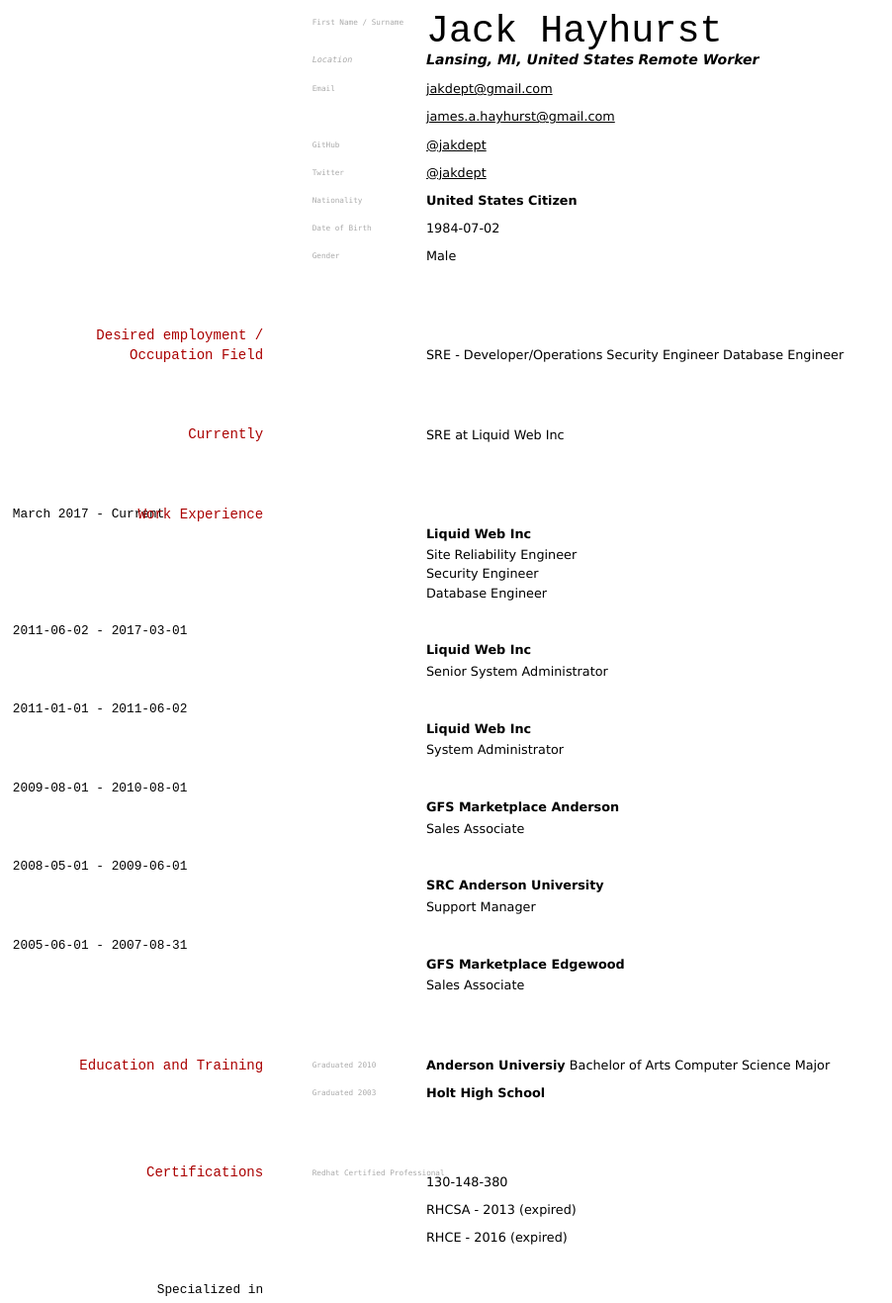
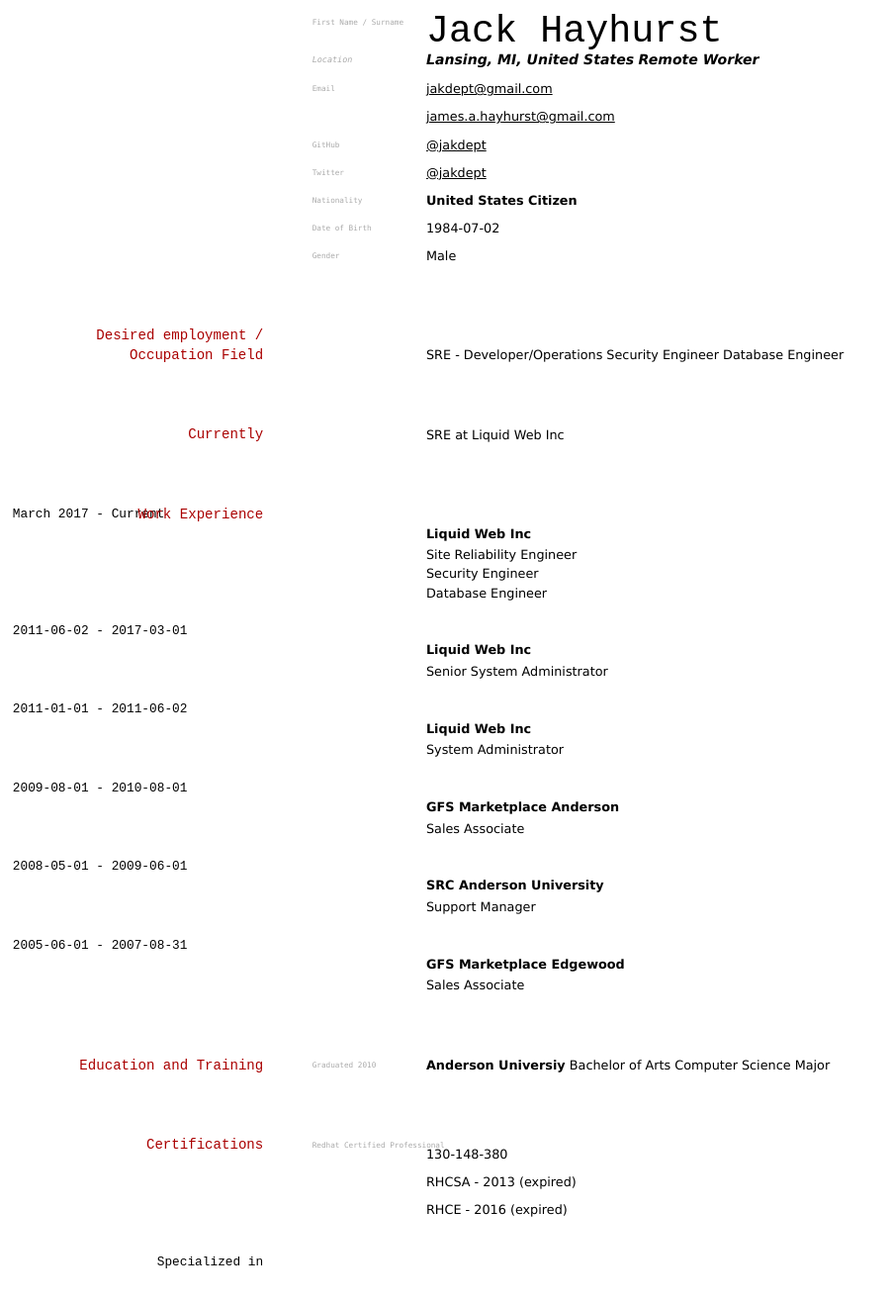
Before and after one commit to jakdept/jakdept, a Jekyll site: the page built from site/cv.md, in a window 1280 px wide. Shown: the whole page at 99% size, without its empty margins (0-902 px from the left). Built offline with Jekyll 4.4.1, drawn with Linux system fonts in a browser that asks for light colours; after the commit the page ends 1289 px from its top, so only the background shows below that.

Commit message:
removed high school

```diff
--- a/site/cv.md
+++ b/site/cv.md
@@ -76,9 +76,6 @@
 Bachelor of Arts
 Computer Science Major
 
-`Graduated 2003`
-__Holt High School__
-
 ## Certifications
 
 `Redhat Certified Professional`
```
